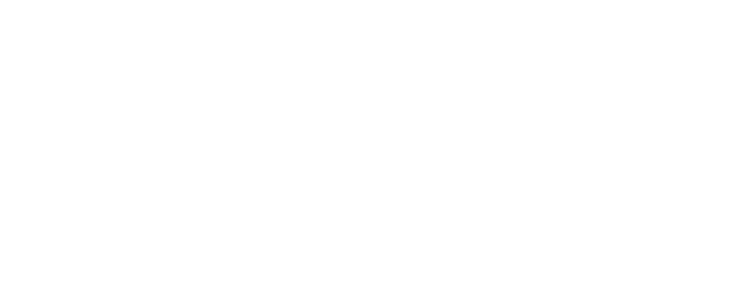
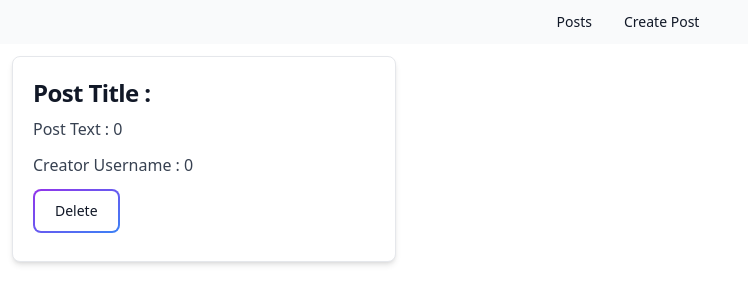
Before and after one commit to KyuubiTila/NodeMysqlReact, a React (Create React App) app in the folder client/: page /individualpost/1 in a window 1280 px wide. Before the commit this address had no page. Shown: the top 304 px of the page, without its empty margins (0-748 px from the left). Built offline with nearby package versions, Linux system fonts and the light colour scheme; no server answers.

Commit message:
Individual Post Card and header

```diff
--- a/client/src/App.js
+++ b/client/src/App.js
@@ -1,5 +1,6 @@
 import { Routes, Route } from 'react-router-dom';
 import CreatePost from './pages/CreatePost';
+import IndividualPost from './pages/IndividualPost';
 import Posts from './pages/Posts';
 
 function App() {
@@ -8,6 +9,7 @@
       <Routes>
         <Route path="posts" element={<Posts />} />
         <Route path="createpost" element={<CreatePost />} />
+        <Route path="individualpost/:id" element={<IndividualPost />} />
       </Routes>
     </>
   );
--- /dev/null
+++ b/client/src/components/Header.jsx
@@ -0,0 +1,55 @@
+import React from 'react';
+import { Link } from 'react-router-dom';
+
+const Header = () => {
+  return (
+    <>
+      {/* <nav class="bg-white border-gray-200 dark:bg-gray-900">
+        <div class="flex flex-wrap justify-between items-center mx-auto max-w-screen-xl p-4">
+
+          <div class="flex items-center">
+            <a
+              href="tel:5541251234"
+              class="mr-6 text-sm  text-gray-500 dark:text-white hover:underline"
+            >
+              (555) 412-1234
+            </Link>
+            <a
+              href="#"
+              class="text-sm  text-blue-600 dark:text-blue-500 hover:underline"
+            >
+              Login
+            </Link>
+          </div>
+        </div>
+      </nav> */}
+      <nav className=" flex flex-wrap justify-between bg-gray-50 dark:bg-gray-700">
+        <div className="max-w-screen-xl px-4 py-3 mx-auto">
+          <div className="flex items-center">
+            <ul className="flex flex-row font-medium mt-0 mr-6 space-x-8 text-sm">
+              <li>
+                <Link
+                  to={'/posts'}
+                  className="text-gray-900 dark:text-white hover:underline"
+                  aria-current="page"
+                >
+                  Posts
+                </Link>
+              </li>
+              <li>
+                <Link
+                  to={'/createpost'}
+                  className="text-gray-900 dark:text-white hover:underline"
+                >
+                  Create Post
+                </Link>
+              </li>
+            </ul>
+          </div>
+        </div>
+      </nav>
+    </>
+  );
+};
+
+export default Header;
--- a/client/src/components/PostCard.jsx
+++ b/client/src/components/PostCard.jsx
@@ -1,8 +1,8 @@
 import React from 'react';
-// import { Link } from 'react-router-dom';
+import { Link } from 'react-router-dom';
 
 export const PostCard = ({ post }) => {
-  const { title, postText, username } = post;
+  const { id, title, postText, username } = post;
   //   console.log(image);
   return (
     <div className="m-3 max-w-sm bg-white rounded-lg border border-gray-200 shadow-md dark:bg-gray-800 dark:border-gray-700">
@@ -20,13 +20,13 @@
         <p className="mb-3 font-normal text-gray-700 dark:text-gray-400">
           Creator Username : {username}
         </p>
-        {/* <Link to={`/productDetail/${id}`} className="relative"> */}
-        <button className="relative inline-flex items-center justify-center p-0.5 mb-2 mr-2 overflow-hidden text-sm font-medium text-gray-900 rounded-lg group bg-gradient-to-br from-purple-600 to-blue-500 group-hover:from-purple-600 group-hover:to-blue-500 hover:text-white dark:text-white focus:ring-4 focus:outline-none focus:ring-blue-300 dark:focus:ring-blue-800">
-          <span className="relative px-5 py-2.5 transition-all ease-in duration-75 bg-white dark:bg-gray-900 rounded-md group-hover:bg-opacity-0">
-            Detail
-          </span>
-        </button>
-        {/* </Link> */}
+        <Link to={`/individualpost/${id}`} className="relative">
+          <button className="relative inline-flex items-center justify-center p-0.5 mb-2 mr-2 overflow-hidden text-sm font-medium text-gray-900 rounded-lg group bg-gradient-to-br from-purple-600 to-blue-500 group-hover:from-purple-600 group-hover:to-blue-500 hover:text-white dark:text-white focus:ring-4 focus:outline-none focus:ring-blue-300 dark:focus:ring-blue-800">
+            <span className="relative px-5 py-2.5 transition-all ease-in duration-75 bg-white dark:bg-gray-900 rounded-md group-hover:bg-opacity-0">
+              Detail
+            </span>
+          </button>
+        </Link>
       </div>
     </div>
   );
--- a/client/src/index.js
+++ b/client/src/index.js
@@ -3,10 +3,12 @@
 import './index.css';
 import App from './App';
 import { BrowserRouter as Router } from 'react-router-dom';
+import Header from './components/Header';
 
 const root = ReactDOM.createRoot(document.getElementById('root'));
 root.render(
   <Router>
+    <Header />
     <App />
   </Router>
 );
--- a/client/src/pages/CreatePost.jsx
+++ b/client/src/pages/CreatePost.jsx
@@ -29,16 +29,17 @@
   };
 
   return (
-    <>
+    <div className="flex flex-wrap justify-center lg:flex-row">
       <h1>CREATE POST </h1>
-      <div className="flex flex-wrap justify-center lg:flex-row">
+
+      <div className="flex flex-wrap justify-center pt-14 lg:flex-row">
         <CreatePostCard
           addProductHandler={addProductHandler}
           initialValues={initialValues}
           validationSchema={validationSchema}
         />
       </div>
-    </>
+    </div>
   );
 };
 
--- /dev/null
+++ b/client/src/pages/IndividualPost.jsx
@@ -0,0 +1,83 @@
+import axios from 'axios';
+import { useParams } from 'react-router-dom';
+import { useEffect, useState } from 'react';
+import { useNavigate } from 'react-router-dom';
+
+const IndividualPost = () => {
+  const navigate = useNavigate();
+  const { id } = useParams();
+  const [title, setTitle] = useState('');
+  const [postText, setPostText] = useState(0);
+  const [username, setUsername] = useState(0);
+
+  // USE EFFECT CONNECTING TO DATABASE GETTING THE DATA WHICH WOULD THE BE HELD BY THE USEEFFCT AND THROWN TO THE FRONT END
+  useEffect(() => {
+    // ASYNC FUNCTION TO CALLING THE DATABASE
+    const getIndividualPost = async () => {
+      try {
+        const response = await axios.get(
+          `http://localhost:3001/api/posts/${id}`
+        );
+        // Destructure 'data' from the 'response' object
+        const { data } = response;
+        console.log(response);
+        //SETTING THE RESPONSE DATAS TO THE USESTATE FOR HOLDING
+        console.log(data);
+        setTitle(data.title);
+        setPostText(data.postText);
+        setUsername(data.username);
+      } catch (error) {
+        console.error('Error fetching data:', error);
+      }
+    };
+    getIndividualPost();
+  }, [id]);
+
+  const handleDelete = async (id) => {
+    await axios.delete(`http://localhost:3001/api/posts/${id}`);
+    navigate('/posts');
+  };
+
+  //   const handleReviewDelete = async (reviewId) => {
+  //     await axios.delete(
+  //       `http://localhost:8080/api/reviews/deleteReview/${reviewId}`
+  //     );
+  //   };
+
+  return (
+    <div className="m-3 max-w-sm bg-white rounded-lg border border-gray-200 shadow-md dark:bg-gray-800 dark:border-gray-700">
+      {/* <Link to={`/productDetail/${id}`}>
+        <img src={'http://localhost:8080/' + image} alt="" />
+      </Link> */}
+      <div className="p-5">
+        <h5 className="mb-2 text-2xl font-bold tracking-tight text-gray-900 dark:text-white">
+          Post Title : {title}
+        </h5>
+        <p className="mb-3 font-normal text-gray-700 dark:text-gray-400">
+          Post Text : {`${postText}`}
+        </p>
+
+        <p className="mb-3 font-normal text-gray-700 dark:text-gray-400">
+          Creator Username : {username}
+        </p>
+        {/* <Link to={`/editProduct/${id}`} className="relative">
+          <button className="relative inline-flex items-center justify-center p-0.5 mb-2 mr-2 overflow-hidden text-sm font-medium text-gray-900 rounded-lg group bg-gradient-to-br from-purple-600 to-blue-500 group-hover:from-purple-600 group-hover:to-blue-500 hover:text-white dark:text-white focus:ring-4 focus:outline-none focus:ring-blue-300 dark:focus:ring-blue-800">
+            <span className="relative px-5 py-2.5 transition-all ease-in duration-75 bg-white dark:bg-gray-900 rounded-md group-hover:bg-opacity-0">
+              Edit
+            </span>
+          </button>
+        </Link> */}
+        <button
+          onClick={() => handleDelete(id)}
+          className="relative inline-flex items-center justify-center p-0.5 mb-2 mr-2 overflow-hidden text-sm font-medium text-gray-900 rounded-lg group bg-gradient-to-br from-purple-600 to-blue-500 group-hover:from-purple-600 group-hover:to-blue-500 hover:text-white dark:text-white focus:ring-4 focus:outline-none focus:ring-blue-300 dark:focus:ring-blue-800"
+        >
+          <span className="relative px-5 py-2.5 transition-all ease-in duration-75 bg-white dark:bg-gray-900 rounded-md group-hover:bg-opacity-0">
+            Delete
+          </span>
+        </button>
+      </div>
+    </div>
+  );
+};
+
+export default IndividualPost;
--- a/client/src/pages/Posts.jsx
+++ b/client/src/pages/Posts.jsx
@@ -2,7 +2,6 @@
 import { useEffect, useState } from 'react';
 import axios from 'axios';
 import { PostCard } from '../components/PostCard';
-import { Link } from 'react-router-dom';
 const Posts = () => {
   const [posts, setPosts] = useState([]);
 
@@ -26,22 +25,14 @@
     getProductsData();
   }, []);
   return (
-    <>
-      <h1>Show Posts </h1>
-      <Link to={'/createpost'} className="relative">
-        <button className="relative inline-flex items-center justify-center p-0.5 mb-2 mr-2 overflow-hidden text-sm font-medium text-gray-900 rounded-lg group bg-gradient-to-br from-purple-600 to-blue-500 group-hover:from-purple-600 group-hover:to-blue-500 hover:text-white dark:text-white focus:ring-4 focus:outline-none focus:ring-blue-300 dark:focus:ring-blue-800">
-          <span className="relative px-5 py-2.5 transition-all ease-in duration-75 bg-white dark:bg-gray-900 rounded-md group-hover:bg-opacity-0">
-            CREATE POST
-          </span>
-        </button>
-      </Link>
-
+    <div className="flex flex-wrap justify-center lg:flex-row">
+      <nav>SHOW POSTS</nav>
       <div className="flex flex-wrap justify-center lg:flex-row">
         {posts.map((post) => (
           <PostCard key={post.id} post={post} />
         ))}
       </div>
-    </>
+    </div>
   );
 };
 
```
Also changed, not shown: 2 other files (tests, documents, lock files or other folders).
